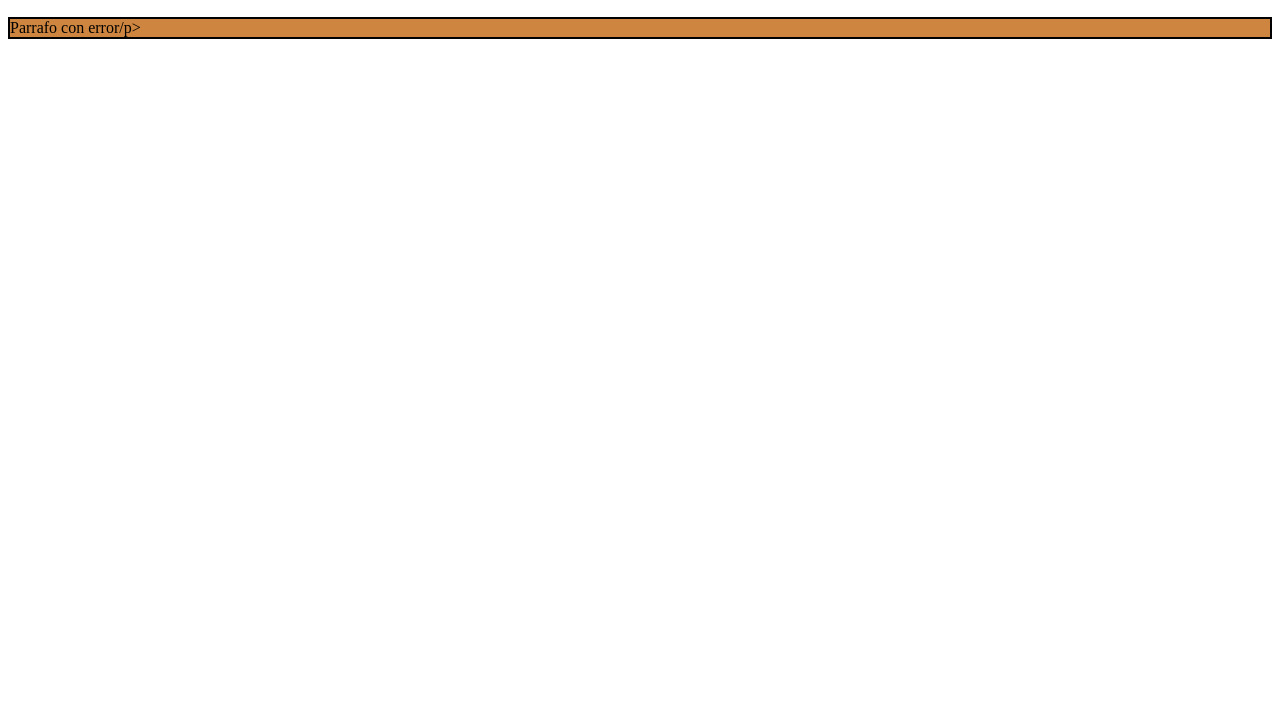
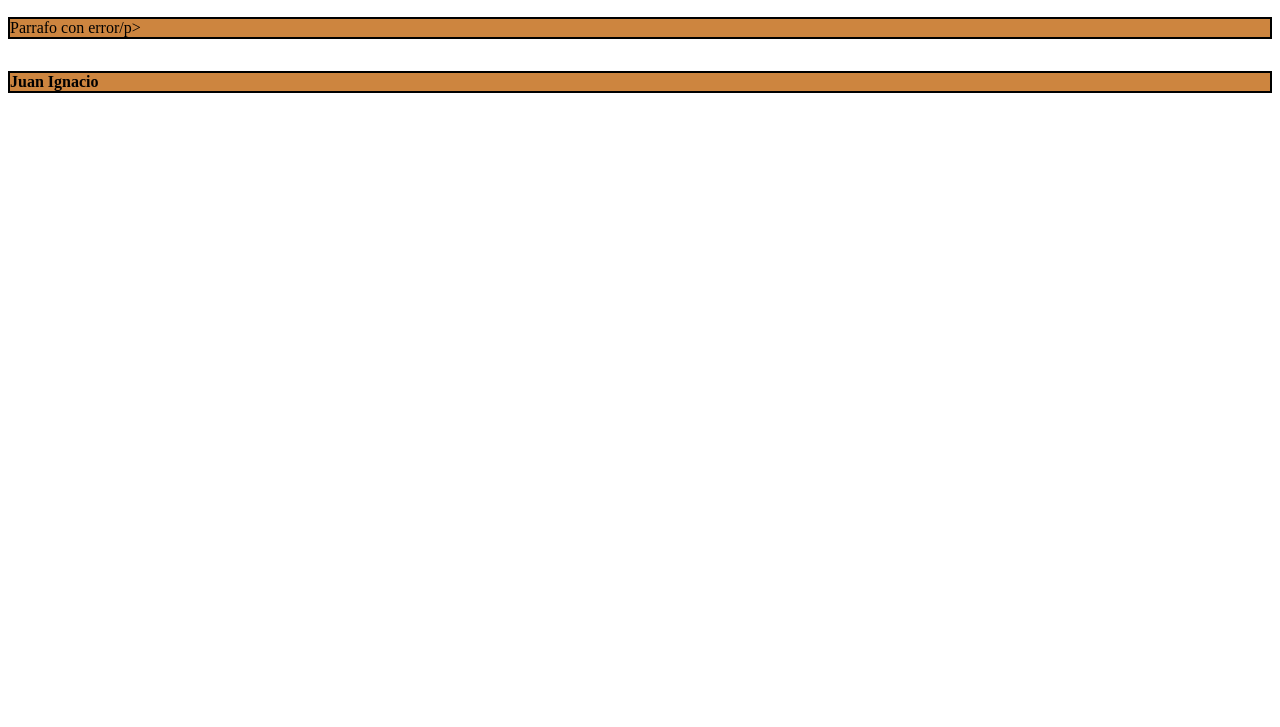
Before and after one commit to HerreraJI/primer, a plain HTML site: page index.html in a window 1280 px wide. Shown: the part 73-800 px from the top of the page. Drawn offline with Linux system fonts and the light colour scheme.

Commit message:
agrego nombre al index

```diff
--- a/index.html
+++ b/index.html
@@ -9,7 +9,7 @@
 <body>
 	<h1>Hola mundo!</h1>
 	<p>Parrafo con error/p>
-
+	<p><strong>Juan Ignacio</strong></p>
 	<script src="script.js"></script>
 </body>
 </html>
```
